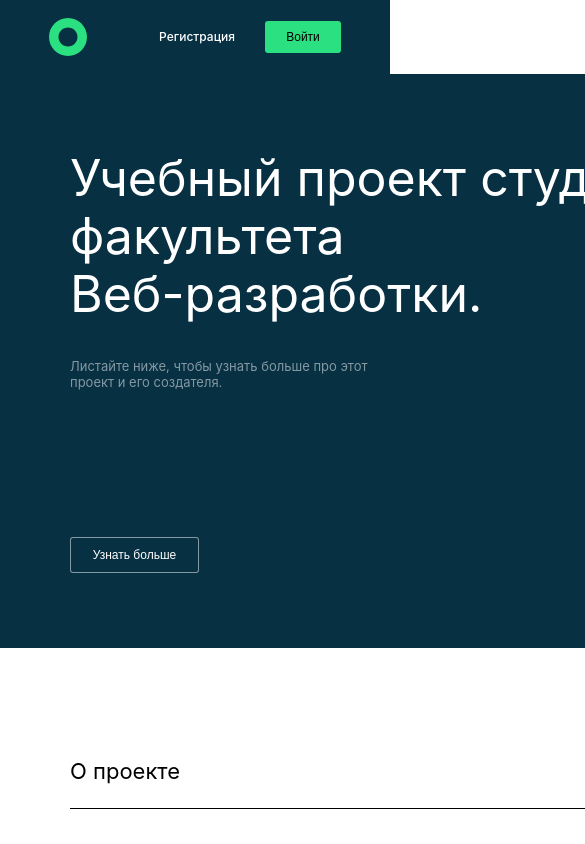
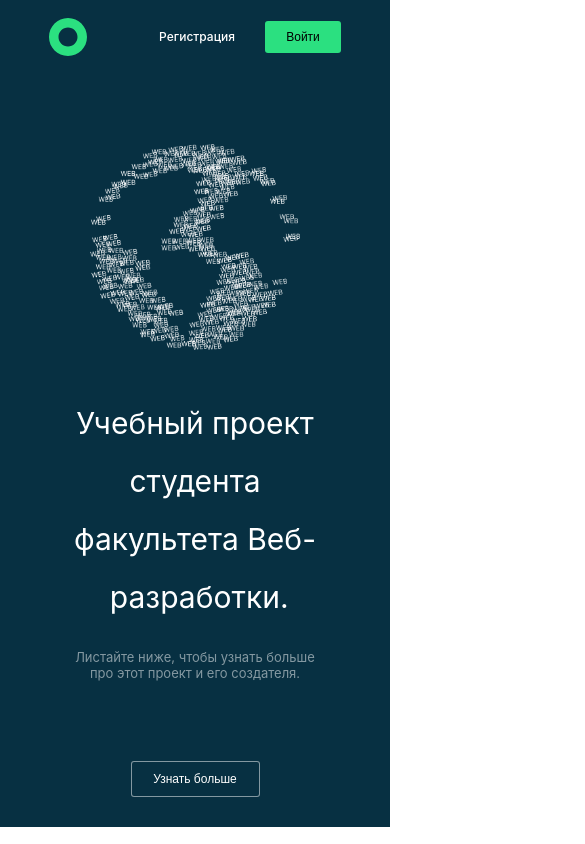
Before and after one commit to AndrewRusanov/movies-explorer-frontend, a React (Create React App) app: page / in a window 390 px wide. Shown: the top 844 px of the page, 585 px wide, since content can reach past the window. Built offline with nearby package versions, Linux system fonts and the light colour scheme.

Commit message:
feat: add adaptive for Promo

```diff
--- a/src/components/Main/Main.module.css
+++ b/src/components/Main/Main.module.css
@@ -1,4 +1,3 @@
 .main__container {
-  min-width: 1280px;
   margin: 0 auto;
 }
--- a/src/components/Main/Promo/Promo.jsx
+++ b/src/components/Main/Promo/Promo.jsx
@@ -11,21 +11,20 @@ const Promo = () => {
     <section className={styles.promo__container}>
       <div className={styles.promo__wrapper}>
         <div className={styles.promo}>
+          <img
+            src={promoImage}
+            alt="Изображение планеты Web"
+            className={styles.promo__image}
+          />
           <div className={styles.promo__heading}>
             <h1 className={styles.promo__title}>
-              Учебный проект студента факультета <br />
-              Веб-разработки.
+              Учебный проект студента факультета Веб-&nbsp;разработки.
             </h1>
             <p className={styles.promo__subtitle}>
               Листайте ниже, чтобы узнать больше про этот проект и его
               создателя.
             </p>
           </div>
-          <img
-            src={promoImage}
-            alt="Изображение планеты Web"
-            className={styles.promo__image}
-          />
         </div>
         <button
           type="button"
--- a/src/components/Main/Promo/Promo.module.css
+++ b/src/components/Main/Promo/Promo.module.css
@@ -9,12 +9,11 @@
   flex-direction: column;
   margin: 0 auto;
   padding-top: 75px;
-  display: flex;
 }
 
 .promo {
   display: flex;
-  flex-direction: row;
+  flex-direction: row-reverse;
   justify-content: space-between;
 }
 
@@ -71,3 +70,80 @@
   cursor: pointer;
   opacity: 0.8;
 }
+
+@media screen and (max-width: 1279px) {
+  .promo__wrapper {
+    max-width: 768px;
+    padding-top: 140px;
+  }
+
+  .promo {
+    display: flex;
+    flex-direction: column;
+    align-items: center;
+  }
+
+  .promo__image {
+    margin: 0 0 48px 0;
+  }
+
+  .promo__heading {
+    display: flex;
+    flex-direction: column;
+    align-items: center;
+    margin-left: 0;
+    max-width: 680px;
+  }
+
+  .promo__title {
+    font-size: 40px;
+    line-height: 50px;
+    text-align: center;
+    max-width: 680px;
+  }
+
+  .promo__subtitle {
+    margin: 22px 0 0 0;
+    max-width: 250px;
+    text-align: center;
+  }
+
+  .promo__learnMore {
+    margin: 92px auto 76px;
+  }
+}
+
+@media screen and (max-width: 767px) {
+  .promo__wrapper {
+    max-width: 320px;
+    padding-top: 70px;
+  }
+
+  .promo__image {
+    width: 210px;
+    height: 206px;
+    margin: 0 0 44px 0;
+  }
+
+  .promo__heading {
+    max-width: 300px;
+  }
+
+  .promo__title {
+    font-size: 30px;
+    line-height: 58px;
+    text-align: center;
+    letter-spacing: -4%;
+    max-width: 300px;
+  }
+
+  .promo__subtitle {
+    margin: 24px 0 0 0;
+    max-width: 250px;
+    text-align: center;
+  }
+
+  .promo__learnMore {
+    margin: 80px auto 30px;
+  }
+}
```
